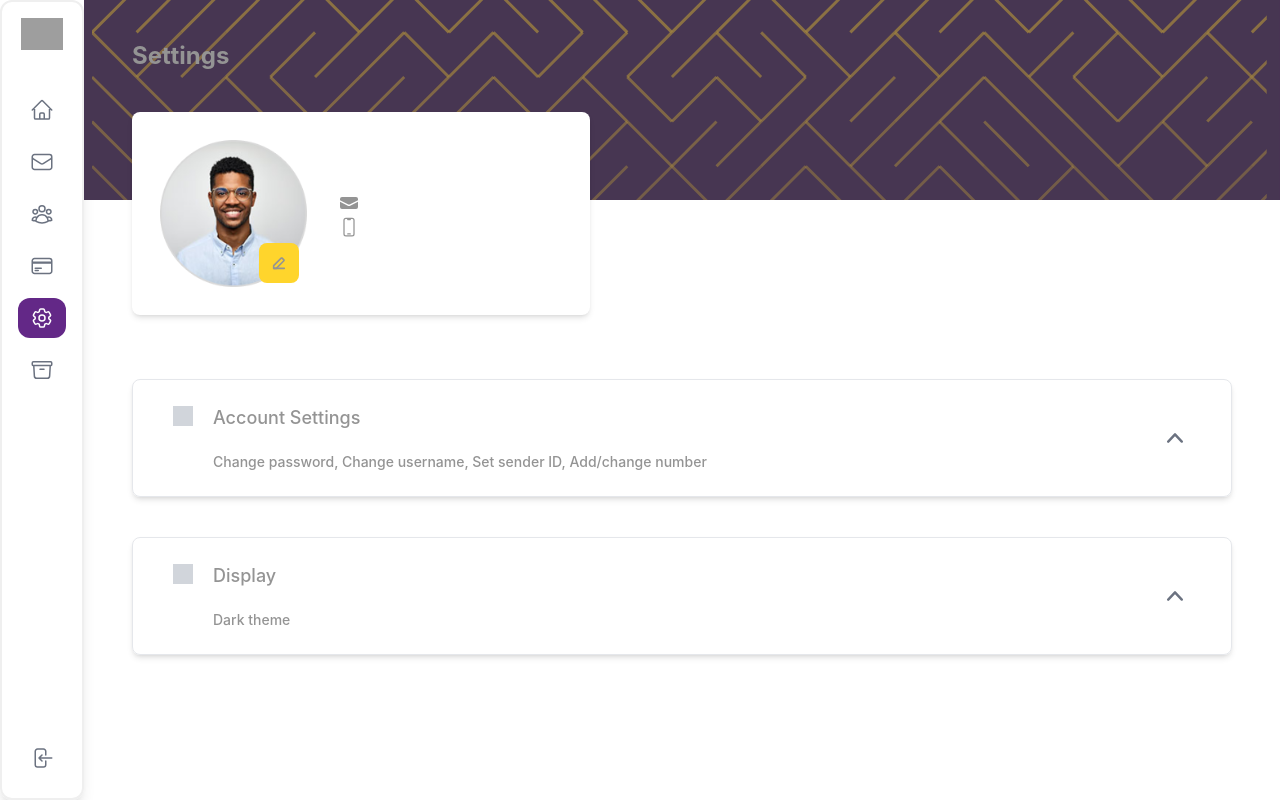
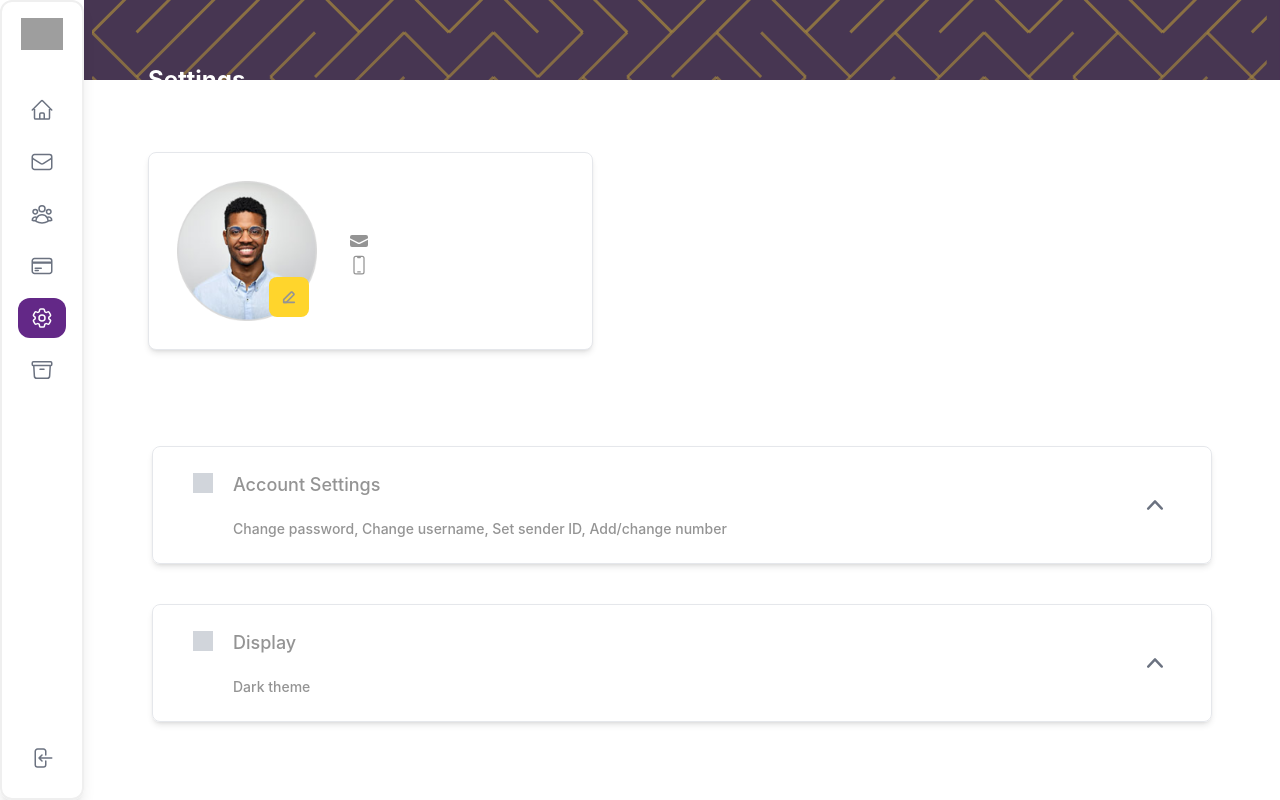
Before and after one commit to kingdanie/intime, a Next.js app: page /settings in a window 1280 px wide. Built offline with nearby package versions, Linux system fonts and the light colour scheme; grey boxes are pictures that could not be loaded.

Commit message:
css-fix: fix hover bug on background section

```diff
--- a/pages/settings.tsx
+++ b/pages/settings.tsx
@@ -17,21 +17,19 @@ export default function Settings() {
   const [chevOn, setChevOn] = useState(false);
   const { username, userInfo } = useContext(UserContext);
 
-  interface UserInfo {
-    email: string;
-    phone: number;
-  }
   return (
     <RootLayout>
-      <div className="w-full flex flex-col">
-        <section className="bgs bg-filler w-full p-10 h-24vh"></section>
-        <section className=" px-5 md:px-12 space-y-10 -mt-40">
-          <AppHeader name="Settings" />
+      <div className="relative w-full flex flex-col">
+        <section className="relative mb-32">
+          <div className="absolute top-0 w-full h-32vh bgs bg-filler p-10 -z-10"></div>
+          <div className="md:px-16 py-16 space-y-14 px-5">
+          <AppHeader name="Settings" color="white" />
           <div
             className="
             lg:w-5/12 p-7 grid grid-cols-5 gap-x-6 space-x-2
             rounded-lg shadow-md
             justify-center items-center bg-white
+            border boer-brdrcolor
             "
           >
             <div className="relative flex col-span-2">
@@ -46,6 +44,7 @@ export default function Settings() {
                 className="
                     bg-accent rounded-lg h-10 w-10  p-3 absolute
                     bottom-1 right-2 flex items-center text-black
+                    cursor-pointer hover:ring-2 hover:ring-white hover:bg-yellow-300
                   "
               >
                 <img src="/edit.svg" alt="edit button" />
@@ -77,17 +76,22 @@ export default function Settings() {
                 <span>{userInfo.email}</span>
               </p>
               <p className="flex items-center space-x-2">
-                <DevicePhoneMobileIcon className="h-5 " />{" "}
+                <DevicePhoneMobileIcon className="h-5" />{" "}
                 <span>{userInfo.phone}</span>
               </p>
             </div>
           </div>
-          <div className="mt-10 py-6 space-y-10">
+          </div>
+        </section>
+        <section className=" px-5 md:px-12 space-y-10 -mt-40">
+
+          <div className="mt-10 py-6 md:px-5 space-y-10">
             <div
               className="
                     mx-auto rounded-lg px-10
-                    py-6 shadow-md border border-solid
-                    hover:bg-gray-100 focus:outline-none
+                    py-6 shadow-md border border-brdrcolor
+                    hover:ring-2 hover:ring-filler hover:transition hover:delay-50
+                    hover:duration-500 focus:outline-none
                     focus-visible:ring focus-visible:ring-gray-500
                     focus-visible:ring-opacity-75
                   "
@@ -161,7 +165,13 @@ export default function Settings() {
                 )}
               </Disclosure>
             </div>
-            <div className="mx-auto rounded-lg px-10  py-6 shadow-md border border-solid  hover:bg-gray-100 focus:outline-none focus-visible:ring focus-visible:ring-gray-500 focus-visible:ring-opacity-75 ">
+            <div
+              className="mx-auto rounded-lg px-10  py-6 shadow-md
+                border
+                hover:ring-2 hover:ring-filler hover:transition hover:delay-50
+                hover:duration-500 focus:outline-none
+                focus-visible:ring focus-visible:ring-gray-500 focus-visible:ring-opacity-75
+              ">
               <Disclosure>
                 {({ open }) => (
                   <>
```
